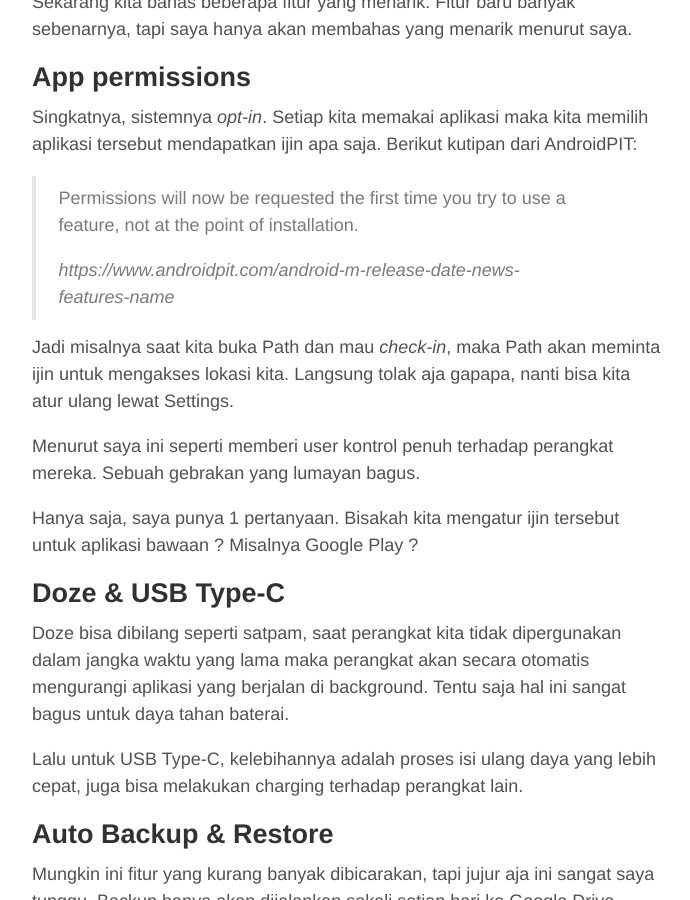
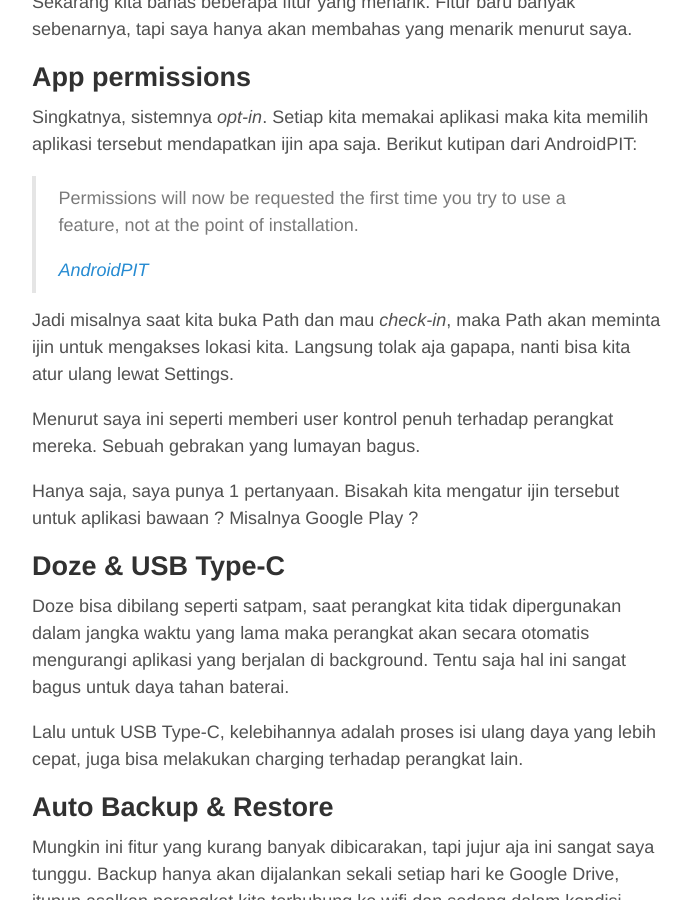
Before and after one commit to akhyarrh/akhyarrh.github.io, a Jekyll site: the page built from _posts/2015-08-20-android-60-marshmallow.md, in a window 1280 px wide and 900 px high, scrolled down 462 px. Shown: the whole window, without its empty margins (293-983 px from the left). Built offline with Jekyll 4.4.1, drawn with Linux system fonts in a browser that asks for light colours; Markdown is read by kramdown in place of the engine named in the settings; some of the changed lines change nothing that is shown.

Commit message:
Change AndroidPIT quote cite

```diff
--- a/_posts/2015-08-20-android-60-marshmallow.md
+++ b/_posts/2015-08-20-android-60-marshmallow.md
@@ -21,7 +21,7 @@ Singkatnya, sistemnya *opt-in*. Setiap kita memakai aplikasi maka kita memilih a
 
 > Permissions will now be requested the first time you try to use a feature, not at the point of installation.
 >
-> <cite>https://www.androidpit.com/android-m-release-date-news-features-name</cite>
+> <cite><a href="https://www.androidpit.com/android-m-release-date-news-features-name">AndroidPIT</a></cite>
 
 Jadi misalnya saat kita buka Path dan mau *check-in*, maka Path akan meminta ijin untuk mengakses lokasi kita. Langsung tolak aja gapapa, nanti bisa kita atur ulang lewat Settings.
 
```
